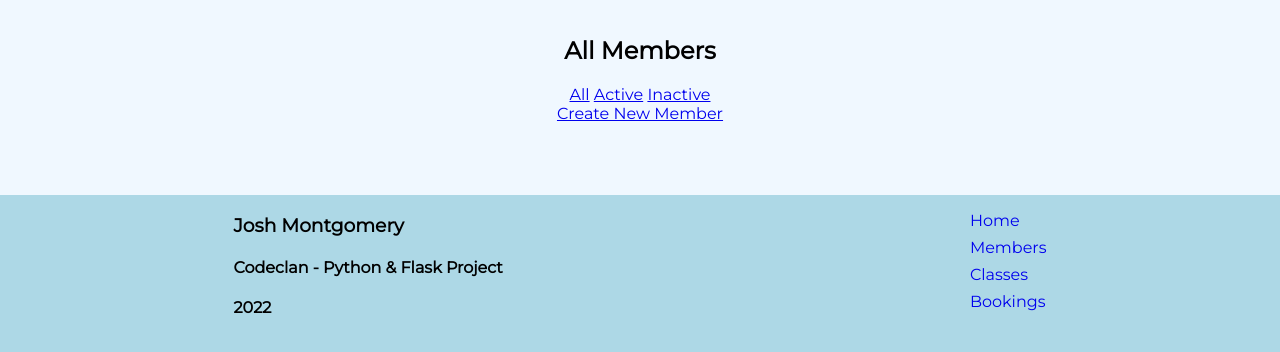
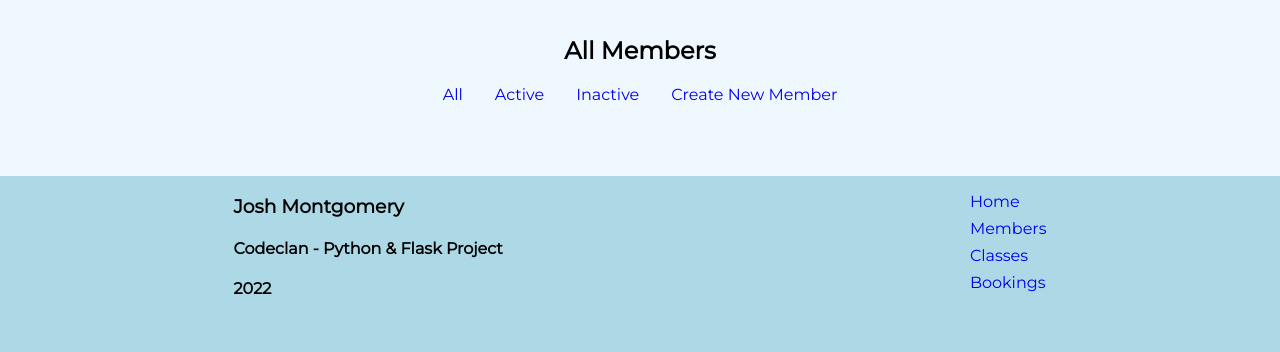
Before and after one commit to jomonty/python_project_gym_app, a Flask app: page /members in a window 1280 px wide. Shown: the part 100-452 px from the top of the page. Run offline with Flask 2, Linux system fonts and the light colour scheme; data that the repository does not hold is empty; some libraries are stand-ins or nearby versions.

Commit message:
member styling added

```diff
--- a/gym_app/static/css/anchors.css
+++ b/gym_app/static/css/anchors.css
@@ -19,3 +19,10 @@
 .invisi-link:hove {
     text-decoration: none;
 }
+
+.inline-link {
+    text-decoration: none;
+}
+.inline-link:hover {
+    text-decoration: none;
+}
--- a/gym_app/static/css/buttons.css
+++ b/gym_app/static/css/buttons.css
@@ -1,13 +1,17 @@
 .button {
     border: none;
     color: white;
-    padding: 10px 20px;
+    padding: 0.4rem 0.6rem;
     text-align: center;
     text-decoration: none;
     /* display: inline-block; */
     font-size: 16px;
     border-radius: 0.3em;
-  }
+}
+
+.member-button {
+    font-size: 14px;
+}
 
 .button-post {
     background-color: blue;
@@ -25,4 +29,11 @@
 .button-disabled {
     opacity: 0.6;
     cursor: not-allowed;
-  }
+}
+
+.button-set-active {
+    background-color: red;
+}
+.button-set-inactive {
+    background-color: green;
+}
--- a/gym_app/static/css/members.css
+++ b/gym_app/static/css/members.css
@@ -1,4 +1,4 @@
-.members-header {
+.member-header {
     display: flex;
     flex-direction: column;
     justify-content: center;
@@ -6,10 +6,18 @@
     align-items: center;
     padding: 0 0 1em 0;
 }
-.members-main {
+
+.member-header-nav {
     display: flex;
-    flex-wrap: nowrap;
-    flex-direction: column;
+    column-gap: 2em;
+}
+
+.member-main {
+    width: 80%;
+    display: flex;
+    flex-direction: row;
+    flex-wrap: wrap;
+    justify-content: space-evenly;
     align-items: center;
     column-gap: 2em;
     row-gap: 2em;
@@ -20,9 +28,10 @@
     justify-content: space-evenly;
     align-items: center;
     border: 1px solid black;
-    padding: 0 3em 0 3em;
-    height: 8em;
-    width: 60%;
+    padding: 0 1.5em 0 1.5em;
+    width: 15em;
+    height: 10em;
+
 }
 .member-show-buttons {
     display: flex;
--- a/gym_app/templates/members/edit.html
+++ b/gym_app/templates/members/edit.html
@@ -5,10 +5,10 @@
 {% endblock %}
 
 {% block body_main_content %}
-    <header class="members-header">
+    <header class="member-header">
         <h2>Edit Member</h2>
     </header>
-    <main class="members-main">
+    <main class="member-main">
         <form action="/members/{{ member.id }}/edit" method="post">
             <div class="label-input-pair">
                 <label for ="first_name">First Name: </label>
--- a/gym_app/templates/members/index.html
+++ b/gym_app/templates/members/index.html
@@ -5,36 +5,47 @@
 {% endblock %}
 
 {% block body_main_content %}
-    <header class="members-header">
+    <header class="member-header">
         <h2>{{ header }}</h2>
         <nav class="member-header-nav">
-            <a href="/members">All</a>
-            <a href="/members/active">Active</a>
-            <a href="/members/inactive">Inactive</a>
+            <a href="/members" class="sub-nav-link">All</a>
+            <a href="/members/active" class="sub-nav-link">Active</a>
+            <a href="/members/inactive" class="sub-nav-link">Inactive</a>
+            <a href="/members/new" class="sub-nav-link">Create New Member</a>
         </nav>
-        <a href="/members/new">Create New Member</a>
     </header>
-    <main class="members-main">
+    <main class="member-main">
         {% for member in members %}
             <section class="card-member">
                 <div>
-                    <p>Name: <a href="/members/{{ member.id }}">{{ member.get_full_name() }}</a></p>
-                    <p>Premium? {{ member.is_premium }}</p>
-                    <p>Active? {{ member.is_active }}</p>
+                    <p>
+                        <a href="/members/{{ member.id }}" class="inline-link">
+                            {{ member.get_full_name() }}
+                        </a>
+                    </p>
+                    {% if member.is_premium %}
+                        <p>Premium &#127775;</p>
+                    {% else %}
+                        <p>Standard</p>
+                    {% endif %}
                 </div>
                 <div class="member-show-buttons">
-                    <button>
-                        <a href="/members/{{ member.id }}/edit">Edit</a>
+                    <button class="button member-button">
+                        <a href="/members/{{ member.id }}/edit" class="invisi-link">Edit</a>
                     </button>
-                    <button>
-                        <a href="/members/{{ member.id }}/toggle">
-                            {% if member.is_active %}
-                                Set Inactive
-                            {% else %}
-                                Set Active
-                            {% endif %}
-                        </a>
-                    </button>
+                    {% if member.is_active %}
+                        <button class="button member-button button-set-inactive">
+                            <a href="/members/{{ member.id }}/toggle" class="invisi-link">
+                                Active
+                            </a>
+                        </button>
+                    {% else %}
+                        <button class="button member-button button-set-active">
+                            <a href="/members/{{ member.id }}/toggle" class="invisi-link">
+                                Inactive
+                            </a>
+                        </button>
+                    {% endif %}
                 </div>
             </section>
         {% endfor %}
```
Also changed, not shown: gym_app/templates/members/new.html (+5 -2 lines), gym_app/templates/members/show.html (+5 -3 lines).
